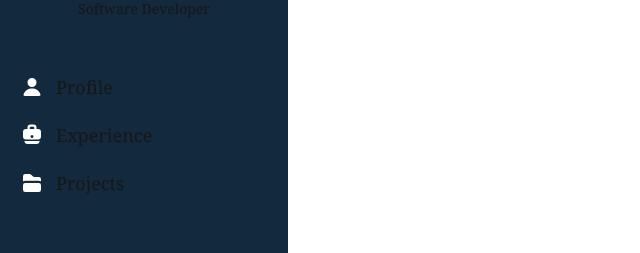
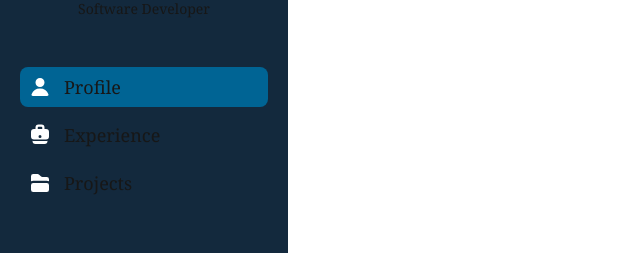
Before and after one commit to JGVR/PortfolioUI, a Next.js app in the folder portfolio-hub/: page / in a window 1280 px wide. Shown: the part 212-465 px from the top of the page, without its empty margins (0-640 px from the left). Built offline with nearby package versions, Linux system fonts and the light colour scheme.

Commit message:
added more styling to the navbar. Current Link Background changes color to a different blue when client is in current page

```diff
--- a/portfolio-hub/app/profile/page.tsx
+++ /dev/null
@@ -1,7 +0,0 @@
-
-
-export default function Profile(){
-    return(
-        <h1>Test profile</h1>
-    )
-}
--- a/portfolio-hub/components/NavBar.tsx
+++ b/portfolio-hub/components/NavBar.tsx
@@ -1,8 +1,13 @@
+"use client";
+
 import Link from "next/link"
 import Image from "next/image"
 import { UserIcon, BriefcaseIcon, FolderIcon } from "@heroicons/react/16/solid"
+import { usePathname } from "next/navigation";
 
 export default function NavBar(){
+    const pathName = usePathname();
+
     return(
         <nav className="grid grid-rows-[auto,1fr] h-screen bg-prussian-blue">
             <div className="flex flex-col items-center w-72">
@@ -14,19 +19,25 @@ export default function NavBar(){
                 <h1 className="text-2xl font-sans font-bold italic mt-2">Juan Vasquez</h1>
                 <h3 className="font-serif text-sm">Software Developer</h3>
             </div>
-            <div className="flex flex-col items-start w-72 pt-12 pl-5 pr-3">
-                <div className="flex flex-row w-full h-10 items-center">
+            <div className="flex flex-col items-start w-72 pt-12 pl-5 pr-5">
+                <Link href="/" className="text-lg font-serif w-full">
+                    <div className={`flex flex-row w-full h-10 items-center p-2 rounded-lg hover:bg-lapis-lazuli ${pathName === "/" ? "bg-lapis-lazuli" : ""}`}>
                         <UserIcon className="h-6 w-6 mr-3 text-white"/>
-                    <Link href="/profile" className="text-lg font-serif">Profile</Link>
+                        <h3>Profile</h3>
                     </div>
-                <div className="flex flex-row w-full h-10 items-center mt-2">
+                </Link>
+                <Link href="/experience" className="text-lg font-serif w-full">
+                    <div className={`flex flex-row w-full h-10 items-center mt-2 p-2 rounded-lg hover:bg-lapis-lazuli ${pathName === "/experience" ? "bg-lapis-lazuli" : ""}`}>
                         <BriefcaseIcon className="h-6 w-6 mr-3 text-white"/>
-                    <Link href="/projects" className="text-lg font-serif">Experience</Link>
+                        <h3>Experience</h3>
                     </div>
-                <div className="flex flex-row w-full h-10 items-center mt-2">
+                </Link>
+                <Link href="/projects" className="text-lg font-serif w-full">
+                    <div className={`flex flex-row w-full h-10 items-center mt-2 p-2 rounded-lg hover:bg-lapis-lazuli ${pathName === "/projects" ? "bg-lapis-lazuli" : ""}`}>
                         <FolderIcon className="h-6 w-6 mr-3 text-white"/>
-                    <Link href="/experience" className="text-lg font-serif">Projects</Link>
+                        <h3>Projects</h3>
                     </div>
+                </Link>
             </div>
         </nav>
     )
```
Lines whose indentation alone changed are shown as unchanged.
